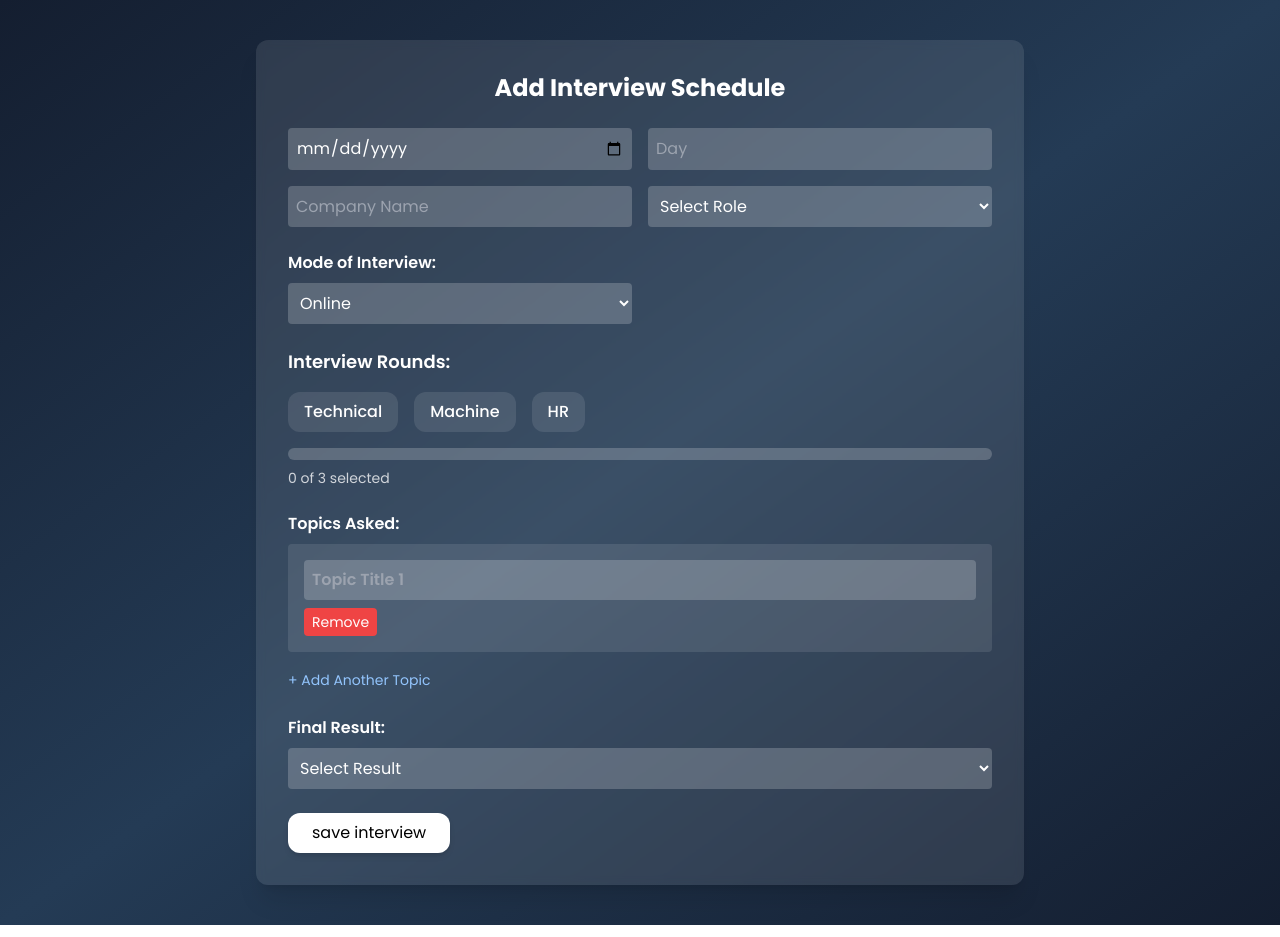
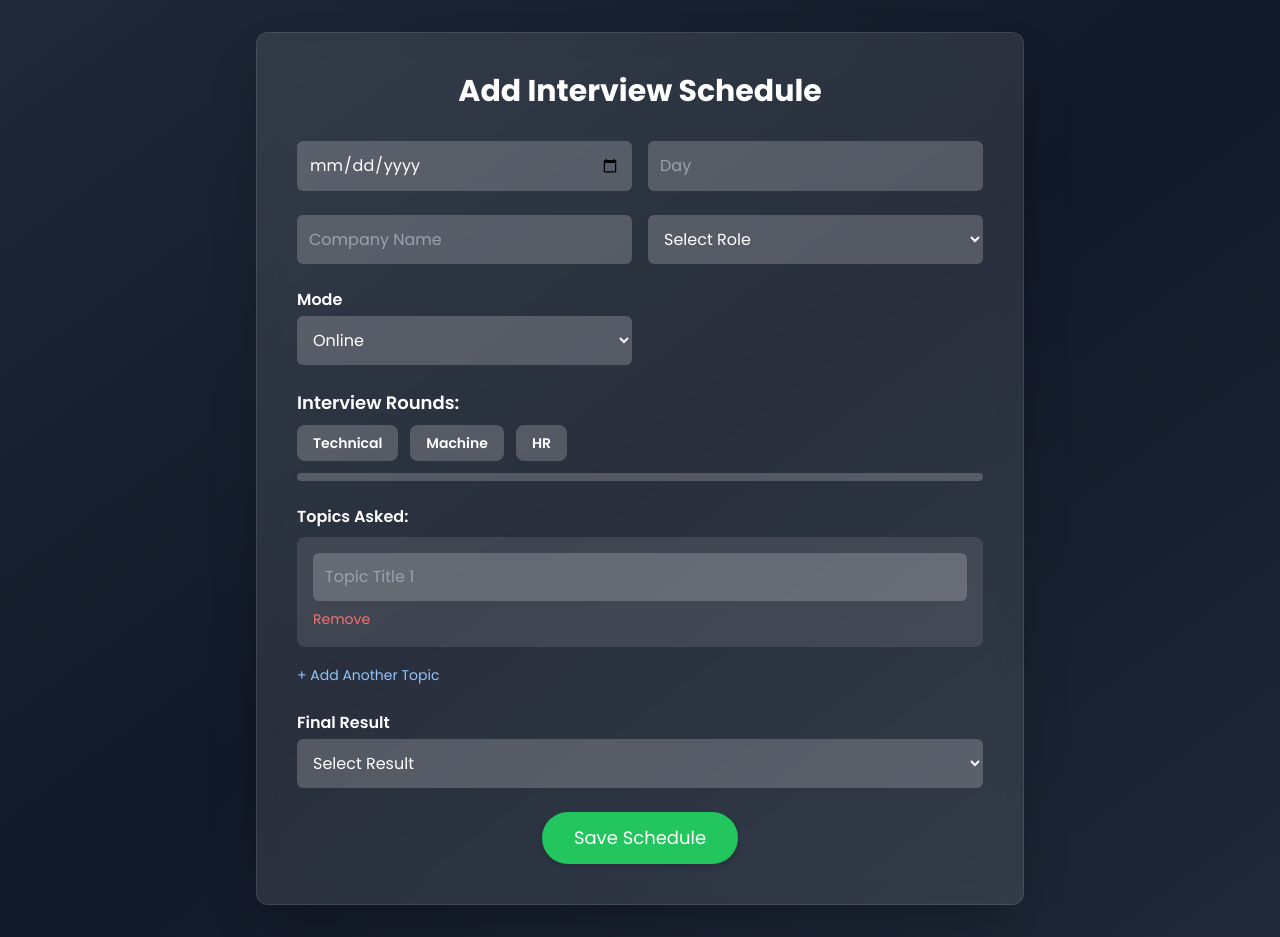
Before and after one commit to amardeep-SDE/nextRound---MERN, a React (Vite) app in the folder client/: page /add-schedule in a window 1280 px wide. Built offline with nearby package versions, Linux system fonts and the light colour scheme.

Commit message:
addSchdule section

```diff
--- a/client/src/pages/AddSchedule.jsx
+++ b/client/src/pages/AddSchedule.jsx
@@ -3,6 +3,7 @@ import useSchedule from "../hooks/useSchedule";
 import { toast } from "react-toastify";
 import { useNavigate } from "react-router-dom";
 import { FiLoader } from "react-icons/fi";
+
 const AddSchedule = () => {
   const { addSchedule, loading } = useSchedule();
   const navigate = useNavigate();
@@ -30,7 +31,6 @@ const AddSchedule = () => {
     const { name, value } = e.target;
     setFormData((prev) => ({ ...prev, [name]: value }));
 
-    // Auto-set day when date changes
     if (name === "date") {
       const day = new Date(value).toLocaleDateString("en-US", {
         weekday: "long",
@@ -68,37 +68,31 @@ const AddSchedule = () => {
 
   const handleSubmit = (e) => {
     e.preventDefault();
-    console.log("Submitted Data:", formData);
     const schedule = addSchedule(formData);
-
     if (schedule) {
       toast.success("Schedule added successfully!");
       navigate("/schedule");
     } else {
       toast.error("Failed to add schedule!");
-      navigate("/add-schedule");
     }
-    // Send to API or store
   };
 
   return (
-    <div
-      className="min-h-screen bg-gradient-to-br from-[#141E30] via-[#243B55] to-[#141E30]
- text-white p-6 md:p-10"
-    >
-      <div className="max-w-3xl mx-auto bg-white/10 backdrop-blur-sm p-8 rounded-xl shadow-xl">
-        <h2 className="text-2xl font-bold mb-6 text-center">
+    <div className="min-h-screen bg-gradient-to-br from-[#1f2937] via-[#111827] to-[#1f2937] text-white p-4 sm:p-8">
+      <div className="max-w-3xl mx-auto bg-white/10 backdrop-blur-md p-6 sm:p-10 rounded-xl shadow-2xl border border-white/10">
+        <h2 className="text-3xl font-bold mb-8 text-center text-white">
           Add Interview Schedule
         </h2>
 
         <form onSubmit={handleSubmit} className="space-y-6">
-          <div className="grid grid-cols-1 md:grid-cols-2 gap-4">
+          {/* Date and Day */}
+          <div className="grid grid-cols-1 sm:grid-cols-2 gap-4">
             <input
               type="date"
               name="date"
               value={formData.date}
               onChange={handleChange}
-              className="p-2 rounded bg-white/20 w-full"
+              className="p-3 rounded-md bg-white/20 w-full outline-none focus:ring-2 focus:ring-blue-300"
               required
             />
             <input
@@ -106,83 +100,74 @@ const AddSchedule = () => {
               name="day"
               placeholder="Day"
               value={formData.day}
-              onChange={handleChange}
-              className="p-2 rounded bg-white/20 w-full"
               readOnly
+              className="p-3 rounded-md bg-white/20 w-full text-gray-300"
             />
+          </div>
+
+          {/* Company and Role */}
+          <div className="grid grid-cols-1 sm:grid-cols-2 gap-4">
             <input
               type="text"
               name="company"
               placeholder="Company Name"
               value={formData.company}
               onChange={handleChange}
-              className="p-2 rounded bg-white/20 w-full"
+              className="p-3 rounded-md bg-white/20 w-full outline-none"
               required
             />
             <select
               name="role"
               value={formData.role}
               onChange={handleChange}
-              className="p-2 rounded bg-white/20 w-full"
+              className="p-3 rounded-md bg-white/20 w-full"
               required
             >
-              <option className="bg-gray-500" value="">
-                Select Role
-              </option>
+              <option value="">Select Role</option>
               {roleOptions.map((role) => (
-                <option className="bg-gray-500" key={role} value={role}>
+                <option key={role} value={role} className="text-black">
                   {role}
                 </option>
               ))}
             </select>
           </div>
 
-          {/* Interview Mode */}
-          <div className="grid grid-cols-1 md:grid-cols-2 gap-4">
+          {/* Mode and Place */}
+          <div className="grid grid-cols-1 sm:grid-cols-2 gap-4">
             <div>
-              <label className="block mb-2 font-semibold">
-                Mode of Interview:
-              </label>
+              <label className="block font-semibold mb-1">Mode</label>
               <select
                 name="mode"
                 value={formData.mode}
                 onChange={handleChange}
-                className="p-2 rounded bg-white/20 w-full"
+                className="p-3 rounded-md bg-white/20 w-full"
               >
-                <option className="bg-gray-500" value="Online">
-                  Online
-                </option>
-                <option className="bg-gray-500" value="Offline">
-                  Offline
-                </option>
+                <option value="Online">Online</option>
+                <option value="Offline">Offline</option>
               </select>
             </div>
-
             {formData.mode === "Offline" && (
               <div>
-                <label className="block mb-2 font-semibold">
-                  Place of Interview:
-                </label>
+                <label className="block font-semibold mb-1">Place</label>
                 <input
                   type="text"
                   name="place"
                   value={formData.place}
                   onChange={handleChange}
-                  placeholder="Enter place"
-                  className="p-2 rounded bg-white/20 w-full"
+                  placeholder="Enter location"
+                  className="p-3 rounded-md bg-white/20 w-full"
                   required
                 />
               </div>
             )}
           </div>
 
-          {/* Rounds */}
+          {/* Interview Rounds */}
           <div>
-            <label className="block mb-4 font-semibold text-lg">
+            <label className="block font-semibold mb-2 text-lg">
               Interview Rounds:
             </label>
-
-            <div className="flex flex-wrap gap-4 mb-4">
+            <div className="flex flex-wrap gap-3">
               {roundOptions.map((round) => {
                 const isSelected = formData.rounds.includes(round);
                 return (
@@ -190,11 +175,11 @@ const AddSchedule = () => {
                     key={round}
                     type="button"
                     onClick={() => handleCheckboxChange(round)}
-                    className={`px-4 py-2 rounded-xl transition-all duration-300 font-medium
+                    className={`px-4 py-2 rounded-lg text-sm font-semibold transition-all
                     ${
                       isSelected
-                ? "bg-green-500 text-white shadow-lg scale-105"
-                : "bg-white/10 text-white hover:bg-white/20"
+                        ? "bg-green-500 text-white scale-105"
+                        : "bg-white/20 text-white hover:bg-white/30"
                     }`}
                   >
                     {round}
@@ -203,10 +188,9 @@ const AddSchedule = () => {
               })}
             </div>
 
-            {/* Progress Bar */}
-            <div className="w-full bg-white/20 h-3 rounded-full overflow-hidden">
+            <div className="w-full bg-white/20 h-2 rounded-full mt-3 overflow-hidden">
               <div
-                className="bg-green-500 h-full transition-all duration-300"
+                className="bg-green-400 h-full transition-all duration-300"
                 style={{
                   width: `${
                     (formData.rounds.length / roundOptions.length) * 100
@@ -214,19 +198,15 @@ const AddSchedule = () => {
                 }}
               ></div>
             </div>
-
-            <p className="text-sm text-gray-300 mt-2">
-              {formData.rounds.length} of {roundOptions.length} selected
-            </p>
           </div>
 
-          {/* Topics */}
+          {/* Topics Asked */}
           <div>
-            <label className="block mb-2 font-semibold">Topics Asked:</label>
+            <label className="block font-semibold mb-2">Topics Asked:</label>
             {formData.topics.map((topic, index) => (
               <div
                 key={index}
-                className="space-y-2 mb-4 bg-white/10 p-4 rounded"
+                className="mb-4 bg-white/10 p-4 rounded-lg space-y-2"
               >
                 <input
                   type="text"
@@ -235,13 +215,12 @@ const AddSchedule = () => {
                   onChange={(e) =>
                     handleTopicChange(index, "title", e.target.value)
                   }
-                  className="p-2 rounded bg-white/20 w-full font-semibold"
+                  className="p-3 rounded-md bg-white/20 w-full"
                 />
-
                 <button
                   type="button"
                   onClick={() => removeTopic(index)}
-                  className="bg-red-500 hover:bg-red-600 px-2 py-1 rounded text-white text-sm"
+                  className="text-red-400 hover:underline text-sm"
                 >
                   Remove
                 </button>
@@ -250,48 +229,43 @@ const AddSchedule = () => {
             <button
               type="button"
               onClick={addTopic}
-              className="text-sm text-blue-300 hover:underline"
+              className="text-blue-300 hover:underline text-sm"
             >
               + Add Another Topic
             </button>
           </div>
 
-          {/* Result */}
+          {/* Final Result */}
           <div>
-            <label className="block mb-2 font-semibold">Final Result:</label>
+            <label className="block font-semibold mb-1">Final Result</label>
             <select
               name="result"
               value={formData.result}
               onChange={handleChange}
-              className="p-2 rounded bg-white/20 w-full"
+              className="p-3 rounded-md bg-white/20 w-full"
               required
             >
-              <option className="bg-gray-500" value="">
-                Select Result
-              </option>
-              <option className="bg-gray-500" value="Selected">
-                Selected
-              </option>
-              <option className="bg-gray-500" value="Rejected">
-                Rejected
-              </option>
-              <option className="bg-gray-500" value="On Hold">
-                On Hold
-              </option>
+              <option value="">Select Result</option>
+              <option value="Selected">Selected</option>
+              <option value="Rejected">Rejected</option>
+              <option value="On Hold">On Hold</option>
             </select>
           </div>
 
+          {/* Submit Button */}
+          <div className="text-center">
             <button
               type="submit"
-            className="bg-white text-black px-6 py-2 rounded-xl hover:scale-105 transition-all duration-300 shadow-md"
               disabled={loading}
+              className="mt-4 bg-green-500 hover:bg-green-600 text-white px-8 py-3 rounded-full text-lg shadow-md transition-transform duration-300 hover:scale-105 flex items-center justify-center mx-auto"
             >
               {loading ? (
                 <FiLoader className="animate-spin text-xl" />
               ) : (
-              "save interview"
+                "Save Schedule"
               )}
             </button>
+          </div>
         </form>
       </div>
     </div>
```
Lines whose indentation alone changed are shown as unchanged.
